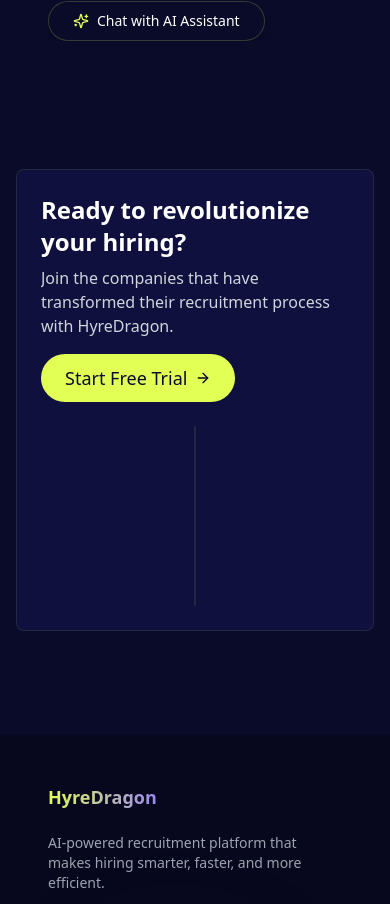
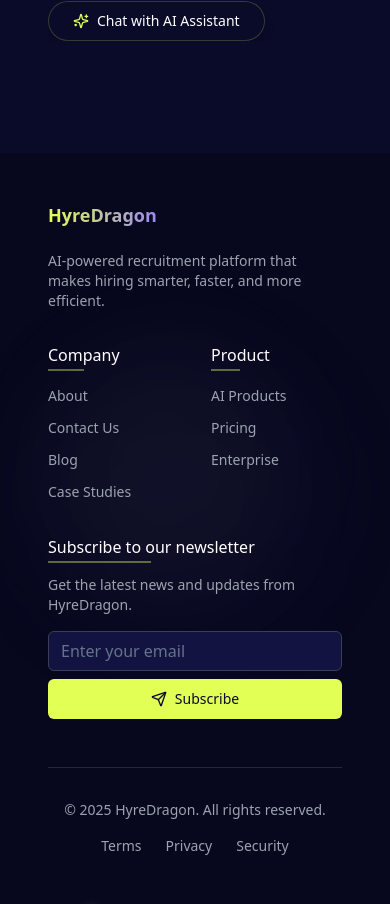
Before and after one commit to sohaihub/hyredragon, a React (Vite) app: page /pricing in a window 390 px wide. Shown: the part 8678-9582 px from the top of the page. Built offline with nearby package versions, Linux system fonts and the light colour scheme.

Commit message:
Update Index.tsx

```diff
--- a/src/pages/Index.tsx
+++ b/src/pages/Index.tsx
@@ -112,29 +112,7 @@ const Index: React.FC = () => {
           <PricingFeatureList />
           <PricingFAQs />
 
-          {/* Updated CTA section with new image and layout */}
-          <section className="max-w-5xl mx-auto px-4 py-10">
-            <div className="rounded-lg bg-[#0F103E] border border-[#E2FF55]/10 p-6 md:p-8">
-              <div className="flex flex-col md:flex-row items-center justify-between gap-6">
-                <div className="md:w-3/5">
-                  <h2 className="text-2xl md:text-3xl font-bold text-white mb-2">Ready to revolutionize your hiring?</h2>
-                  <p className="text-gray-300 mb-4">Join the companies that have transformed their recruitment process with HyreDragon.</p>
-                  <Link to="/request-demo">
-                    <Button className="bg-[#E2FF55] hover:bg-[#E2FF55]/90 text-[#0A0A29] px-6 py-6 rounded-full font-medium text-lg flex items-center gap-2">
-                      Start Free Trial
-                      <ArrowRight className="w-5 h-5" />
-                    </Button>
-                  </Link>
-                </div>
-                <div className="md:w-2/5 flex justify-center">
-                  <div className="relative w-full max-w-[280px] h-[180px] md:h-[220px] rounded-lg overflow-hidden border border-[#E2FF55]/10">
-                    <div className="absolute inset-0 bg-gradient-to-tr from-[#0F103E]/80 to-transparent z-10"></div>
-                    <div className="absolute inset-0 bg-[url('/lovable-uploads/348d92b6-ed38-4d34-8bd2-0d39c2ebbd1e.png')] bg-cover bg-center transform hover:scale-110 transition-transform duration-700"></div>
-                  </div>
-                </div>
-              </div>
-            </div>
-          </section>
+
         </div>
       </main>
       <Footer />
```
